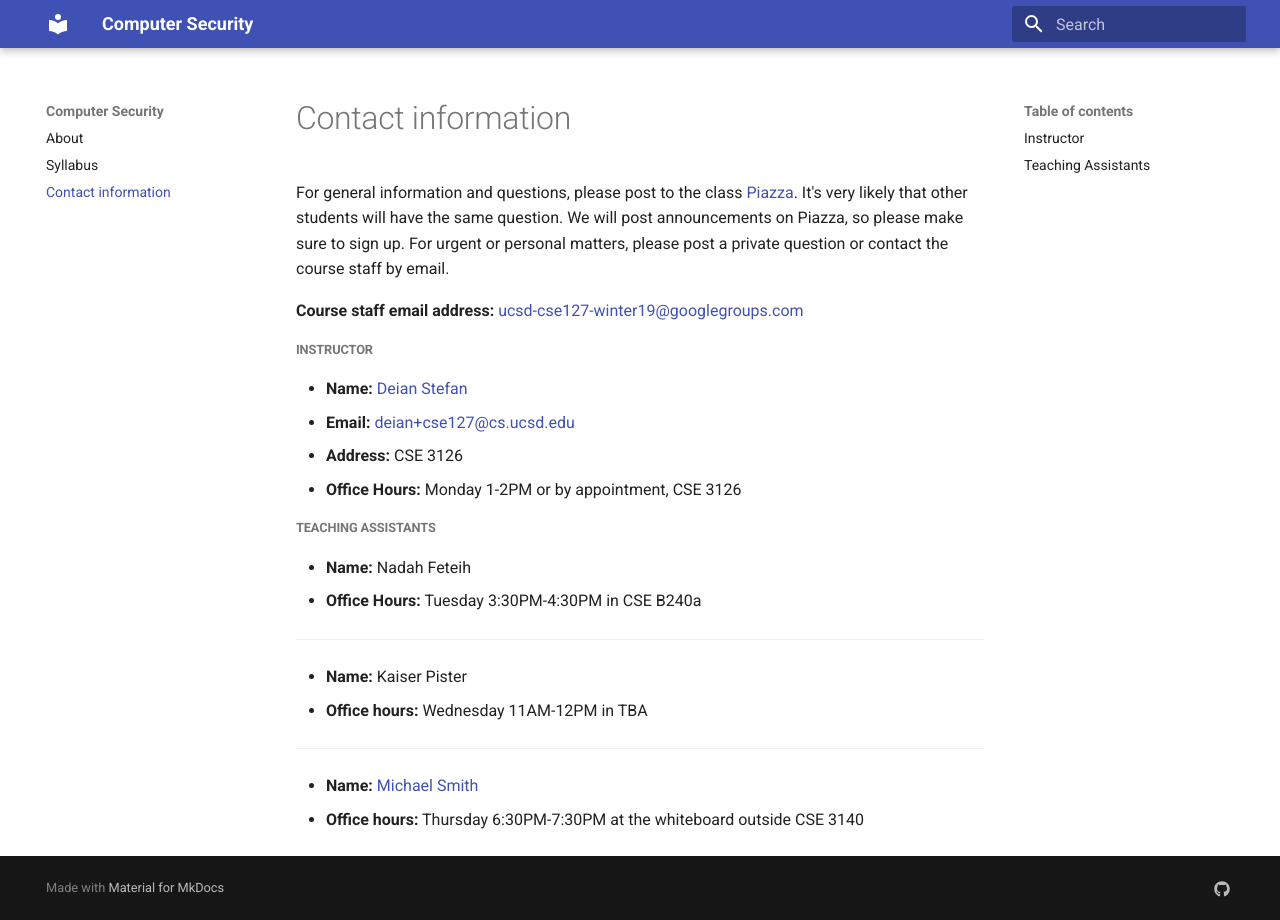
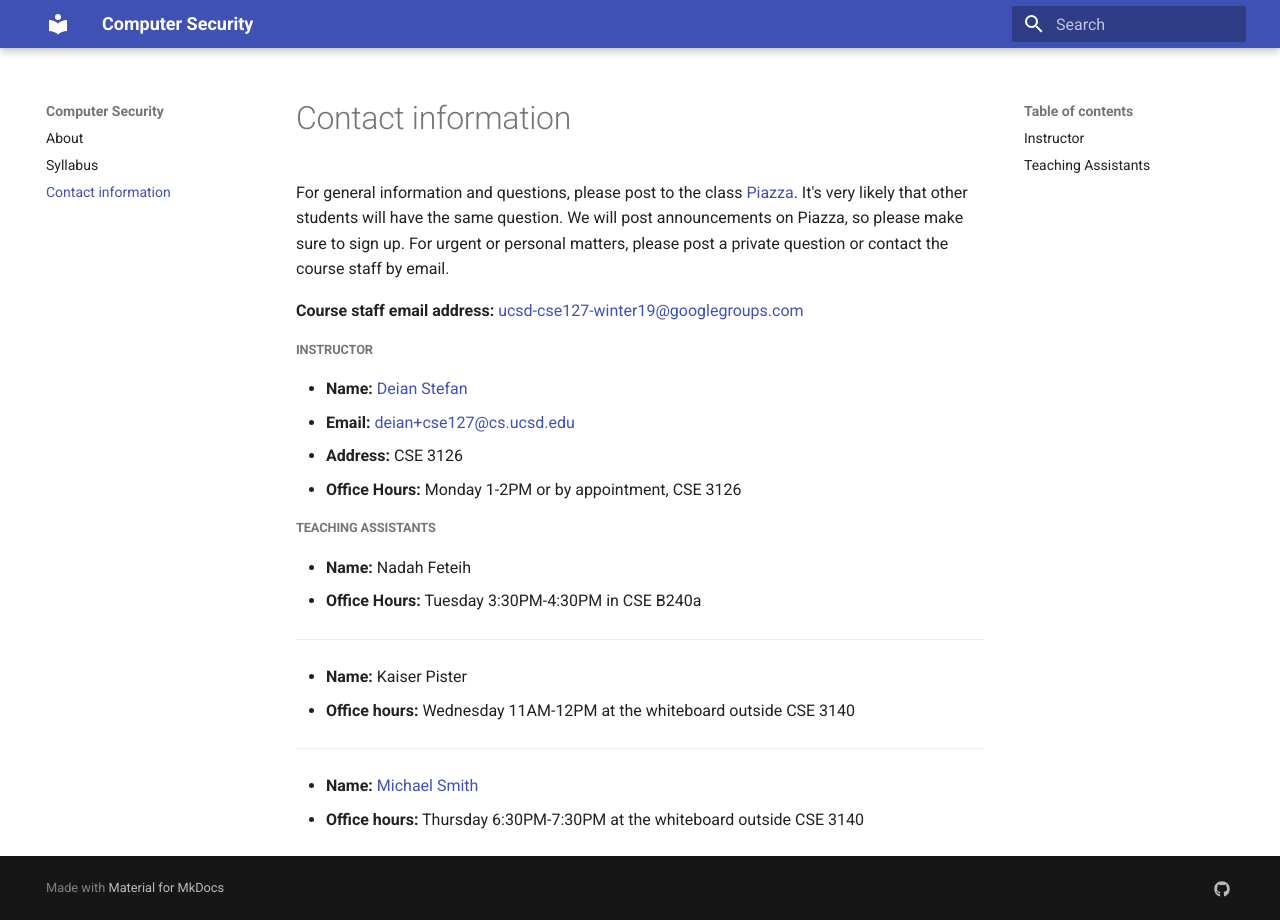
Before and after one commit to PLSysSec/cse127-website, an MkDocs documentation site: the page built from docs/contact.md, in a window 1280 px wide. Built offline with MkDocs 1.6.1 and Material for MkDocs 9.7.7, drawn with Linux system fonts in a browser that asks for light colours.

Commit message:
update kaiser's OH location

```diff
--- a/docs/contact.md
+++ b/docs/contact.md
@@ -21,7 +21,7 @@ post a private question or contact the course staff by email.
 ____
 
 - **Name:** Kaiser Pister
-- **Office hours:** Wednesday 11AM-12PM in TBA
+- **Office hours:** Wednesday 11AM-12PM at the whiteboard outside CSE 3140
 
 ____
 
```
